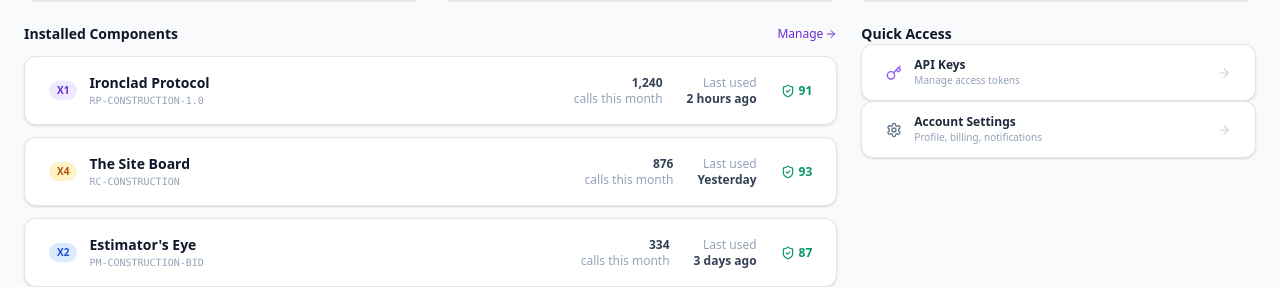
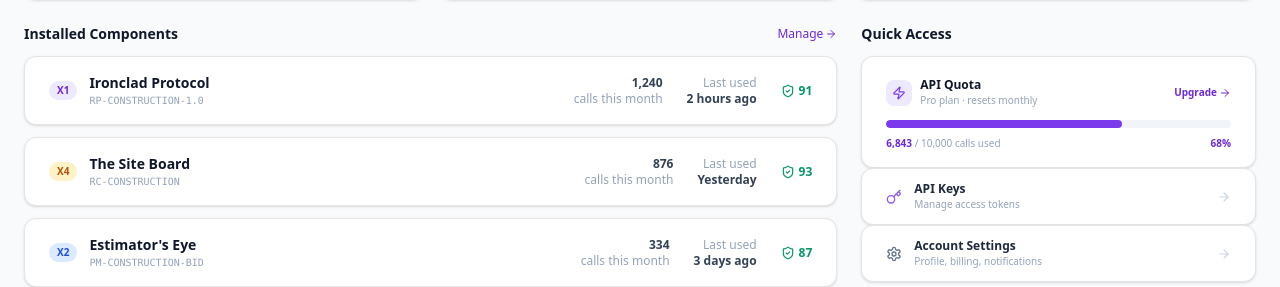
Before and after one commit to altshiftxtech-netizen/alt-shift-x, a React (Vite) app: page /dashboard in a window 1280 px wide. Shown: the part 255-542 px from the top of the page. Built offline with nearby package versions, Linux system fonts and the light colour scheme; no server answers.

Commit message:
File changes

```diff
--- /dev/null
+++ b/src/components/ApiQuotaBar.jsx
@@ -0,0 +1,84 @@
+import React from "react";
+import { Link } from "react-router-dom";
+import { Zap, ArrowRight } from "lucide-react";
+import { Card, CardContent } from "@/components/ui/card";
+
+const PLAN_LIMITS = {
+  starter: { label: "Starter", limit: 1000 },
+  pro: { label: "Pro", limit: 10000 },
+  enterprise: { label: "Enterprise", limit: Infinity },
+};
+
+// Mock: in a real app this would come from the user's subscription record
+const MOCK_SUBSCRIPTION = {
+  plan: "pro",
+  used: 6843,
+};
+
+export default function ApiQuotaBar({ plan = MOCK_SUBSCRIPTION.plan, used = MOCK_SUBSCRIPTION.used }) {
+  const planConfig = PLAN_LIMITS[plan] || PLAN_LIMITS.starter;
+  const isUnlimited = planConfig.limit === Infinity;
+  const pct = isUnlimited ? 0 : Math.min((used / planConfig.limit) * 100, 100);
+
+  const barColor =
+    pct >= 90 ? "bg-red-500" :
+    pct >= 70 ? "bg-amber-500" :
+    "bg-violet-600";
+
+  const textColor =
+    pct >= 90 ? "text-red-600" :
+    pct >= 70 ? "text-amber-600" :
+    "text-violet-700";
+
+  return (
+    <Card>
+      <CardContent className="pt-5 pb-4">
+        <div className="flex items-center justify-between mb-3">
+          <div className="flex items-center gap-2">
+            <div className="p-1.5 rounded-lg bg-violet-100">
+              <Zap className="w-3.5 h-3.5 text-violet-600" />
+            </div>
+            <div>
+              <p className="text-xs font-bold text-slate-900">API Quota</p>
+              <p className="text-[10px] text-slate-400">{planConfig.label} plan · resets monthly</p>
+            </div>
+          </div>
+          <Link to="/pricing" className="flex items-center gap-0.5 text-[10px] text-violet-700 hover:underline font-semibold">
+            Upgrade <ArrowRight className="w-3 h-3" />
+          </Link>
+        </div>
+
+        {isUnlimited ? (
+          <div className="flex items-center justify-between">
+            <div className="text-xs text-slate-500">Unlimited calls on Enterprise</div>
+            <span className="text-xs font-bold text-emerald-600">{used.toLocaleString()} used</span>
+          </div>
+        ) : (
+          <>
+            {/* Bar */}
+            <div className="w-full bg-slate-100 rounded-full h-2 mb-2 overflow-hidden">
+              <div
+                className={`h-2 rounded-full transition-all duration-700 ${barColor}`}
+                style={{ width: `${pct}%` }}
+              />
+            </div>
+
+            {/* Labels */}
+            <div className="flex items-center justify-between text-[10px]">
+              <span className={`font-bold ${textColor}`}>
+                {used.toLocaleString()} <span className="font-normal text-slate-400">/ {planConfig.limit.toLocaleString()} calls used</span>
+              </span>
+              <span className={`font-semibold ${textColor}`}>{Math.round(pct)}%</span>
+            </div>
+
+            {pct >= 90 && (
+              <p className="mt-2 text-[10px] text-red-600 font-semibold">
+                ⚠ You're nearly at your limit. <Link to="/pricing" className="underline">Upgrade your plan</Link> to avoid interruptions.
+              </p>
+            )}
+          </>
+        )}
+      </CardContent>
+    </Card>
+  );
+}
--- a/src/pages/UserDashboard.jsx
+++ b/src/pages/UserDashboard.jsx
@@ -4,6 +4,7 @@ import { Card, CardContent } from "@/components/ui/card";
 import { Button } from "@/components/ui/button";
 import { Package, Zap, ShieldCheck, ArrowRight, Key, Settings } from "lucide-react";
 import SharedNav from "@/components/SharedNav";
+import ApiQuotaBar from "@/components/ApiQuotaBar";
 
 const INSTALLED = [
   { id: "ironclad-protocol", name: "Ironclad Protocol", code: "RP-CONSTRUCTION-1.0", type: "X1", trustScore: 91, callsThisMonth: 1240, lastUsed: "2 hours ago", status: "active" },
@@ -98,6 +99,7 @@ export default function UserDashboard() {
           {/* Quick links */}
           <div className="space-y-3">
             <h2 className="text-sm font-bold text-slate-900">Quick Access</h2>
+            <ApiQuotaBar />
             <Link to="/dashboard/api-keys">
               <Card className="hover:shadow-md transition-shadow cursor-pointer">
                 <CardContent className="py-3 flex items-center gap-3">
```
